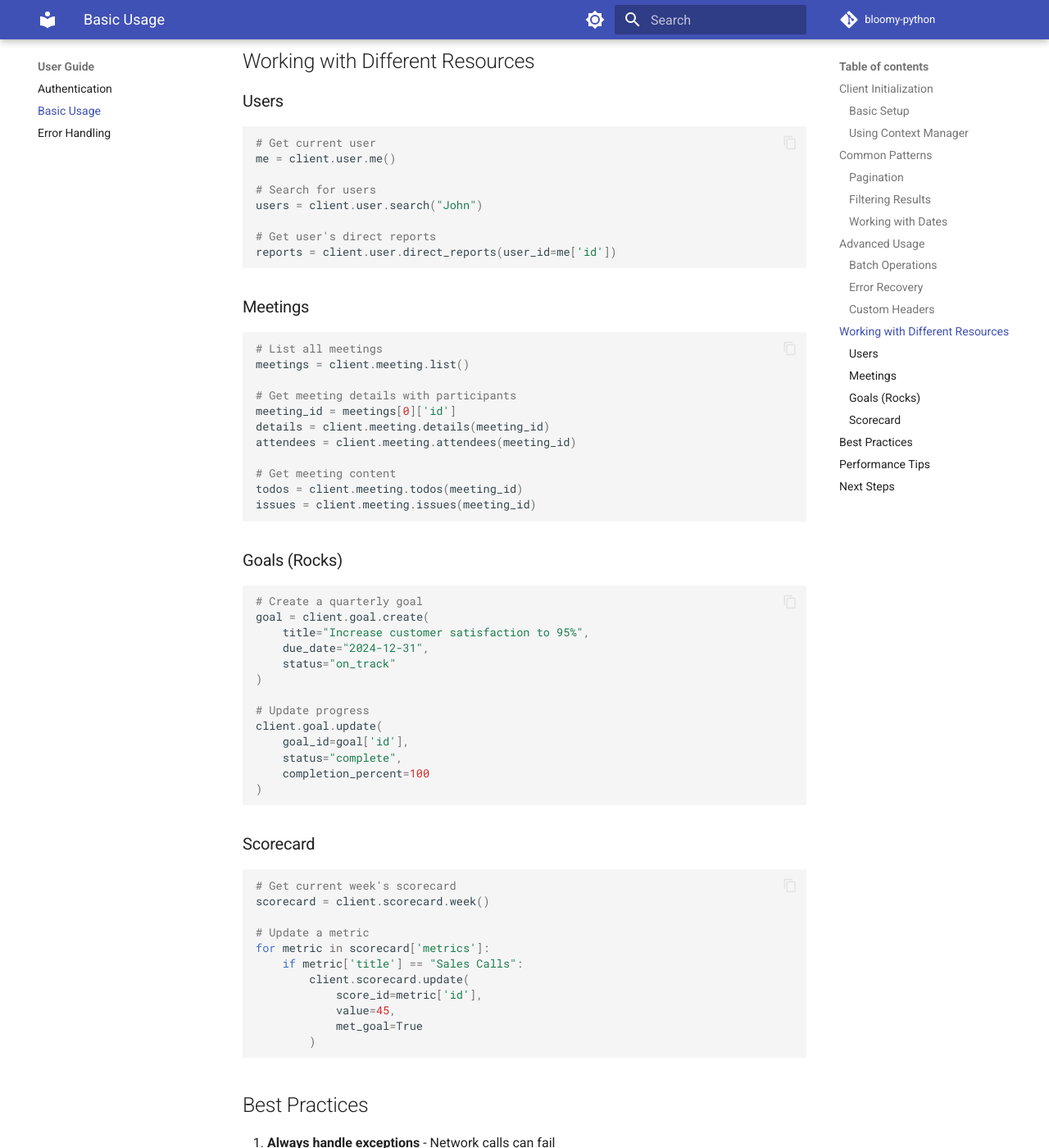
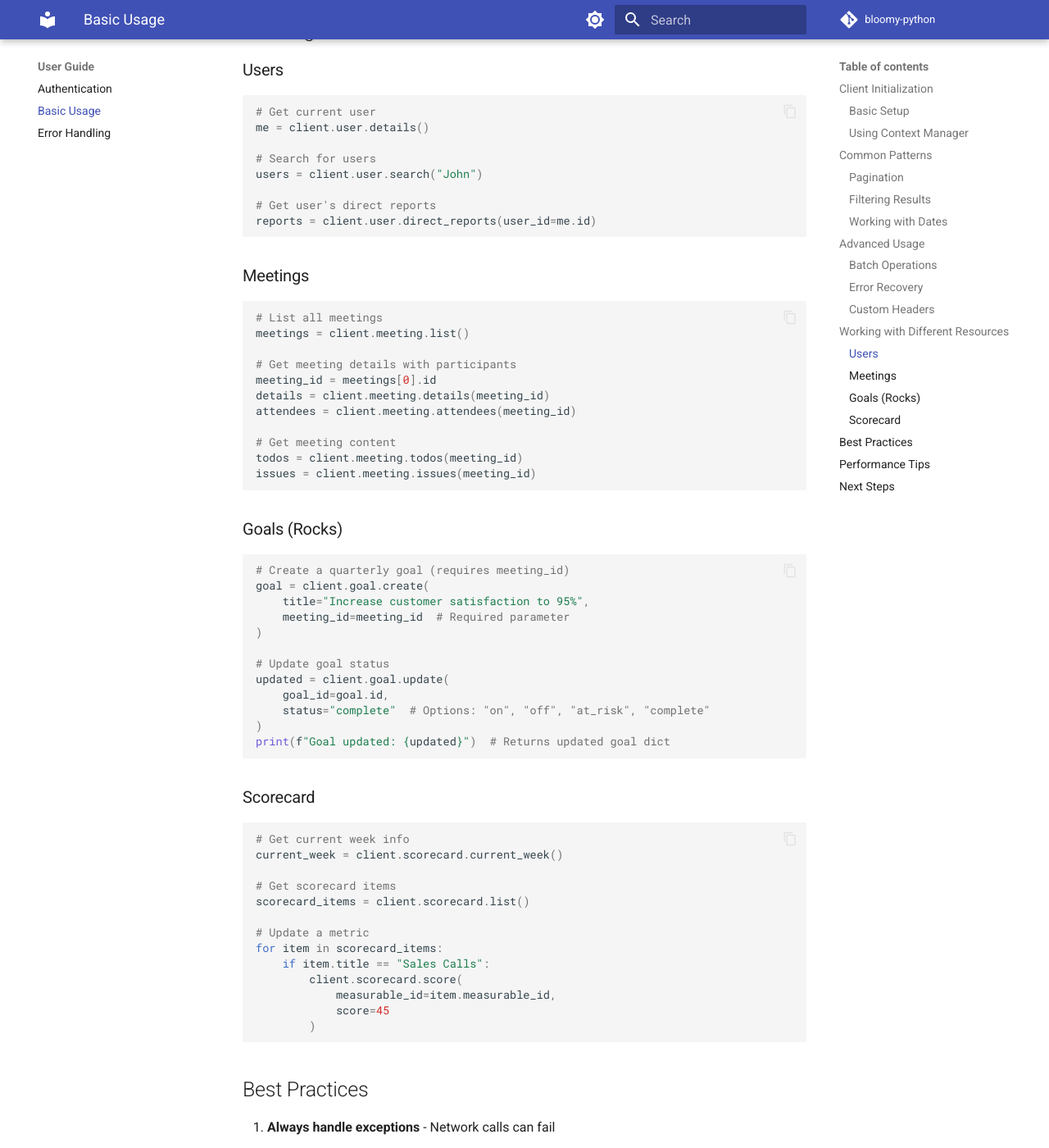
Before and after one commit to franccesco/bloomy-python, an MkDocs documentation site: the page built from docs/guide/usage.md, in a window 1280 px wide and 1400 px high, scrolled down 2602 px. Shown: the whole window at 82% size. Built offline with MkDocs 1.6.1 and Material for MkDocs 9.7.7, drawn with Linux system fonts in a browser that asks for light colours; comment, search, counter and statistics services are not loaded; some of the changed text lies outside the part shown.

Commit message:
Fix documentation to match SDK implementation
- Update usage guide examples to use correct method names and return types
- Make MeetingInfo.title optional to handle None values from API
- Remove conflicting README.md from docs directory
- Ensure all examples use attribute access instead of dictionary access
- Fix goal, todo, and scorecard operation examples

````diff
--- a/docs/guide/usage.md
+++ b/docs/guide/usage.md
@@ -33,7 +33,7 @@ Many list operations return all results at once. For large datasets, consider fi
 ```python
 # Get meetings for specific date range
 meetings = client.meeting.list()
-recent_meetings = [m for m in meetings if m['date'] >= '2024-01-01']
+recent_meetings = [m for m in meetings if m.id > 0]  # Example filter
 ```
 
 ### Filtering Results
@@ -43,11 +43,11 @@ Use Python's built-in filtering capabilities:
 ```python
 # Get only incomplete todos
 todos = client.todo.list()
-open_todos = [t for t in todos if not t['complete']]
+open_todos = [t for t in todos if not t.complete]
 
-# Get high-priority issues
+# Get issues for a meeting
 issues = client.issue.list(meeting_id=meeting_id)
-critical_issues = [i for i in issues if i['priority'] == 'high']
+# Note: Issues don't have a priority field in the API
 ```
 
 ### Working with Dates
@@ -77,13 +77,11 @@ todo = client.todo.create(
 Process multiple items efficiently:
 
 ```python
-# Update multiple todos
+# Complete multiple todos
 todos_to_complete = client.todo.list()[:5]
 for todo in todos_to_complete:
-    client.todo.update(
-        todo_id=todo['id'],
-        complete=True
-    )
+    if not todo.complete:
+        client.todo.complete(todo.id)
 ```
 
 ### Error Recovery
@@ -105,7 +103,7 @@ def retry_operation(func, max_retries=3, delay=1):
             raise
 
 # Usage
-user = retry_operation(lambda: client.user.me())
+user = retry_operation(lambda: client.user.details())
 ```
 
 ### Custom Headers
@@ -124,13 +122,13 @@ client = Client(api_key="your-api-key")
 
 ```python
 # Get current user
-me = client.user.me()
+me = client.user.details()
 
 # Search for users
 users = client.user.search("John")
 
 # Get user's direct reports
-reports = client.user.direct_reports(user_id=me['id'])
+reports = client.user.direct_reports(user_id=me.id)
 ```
 
 ### Meetings
@@ -140,7 +138,7 @@ reports = client.user.direct_reports(user_id=me['id'])
 meetings = client.meeting.list()
 
 # Get meeting details with participants
-meeting_id = meetings[0]['id']
+meeting_id = meetings[0].id
 details = client.meeting.details(meeting_id)
 attendees = client.meeting.attendees(meeting_id)
 
@@ -152,34 +150,35 @@ issues = client.meeting.issues(meeting_id)
 ### Goals (Rocks)
 
 ```python
-# Create a quarterly goal
+# Create a quarterly goal (requires meeting_id)
 goal = client.goal.create(
     title="Increase customer satisfaction to 95%",
-    due_date="2024-12-31",
-    status="on_track"
+    meeting_id=meeting_id  # Required parameter
 )
 
-# Update progress
-client.goal.update(
-    goal_id=goal['id'],
-    status="complete",
-    completion_percent=100
+# Update goal status
+updated = client.goal.update(
+    goal_id=goal.id,
+    status="complete"  # Options: "on", "off", "at_risk", "complete"
 )
+print(f"Goal updated: {updated}")  # Returns updated goal dict
 ```
 
 ### Scorecard
 
 ```python
-# Get current week's scorecard
-scorecard = client.scorecard.week()
+# Get current week info
+current_week = client.scorecard.current_week()
+
+# Get scorecard items
+scorecard_items = client.scorecard.list()
 
 # Update a metric
-for metric in scorecard['metrics']:
-    if metric['title'] == "Sales Calls":
-        client.scorecard.update(
-            score_id=metric['id'],
-            value=45,
-            met_goal=True
+for item in scorecard_items:
+    if item.title == "Sales Calls":
+        client.scorecard.score(
+            measurable_id=item.measurable_id,
+            score=45
         )
 ```
 
````
Also changed, not shown: docs/README.md (deleted, +0 -40 lines), docs/guide/authentication.md (+3 -3 lines), docs/guide/errors.md (+8 -8 lines), 1 other file.
